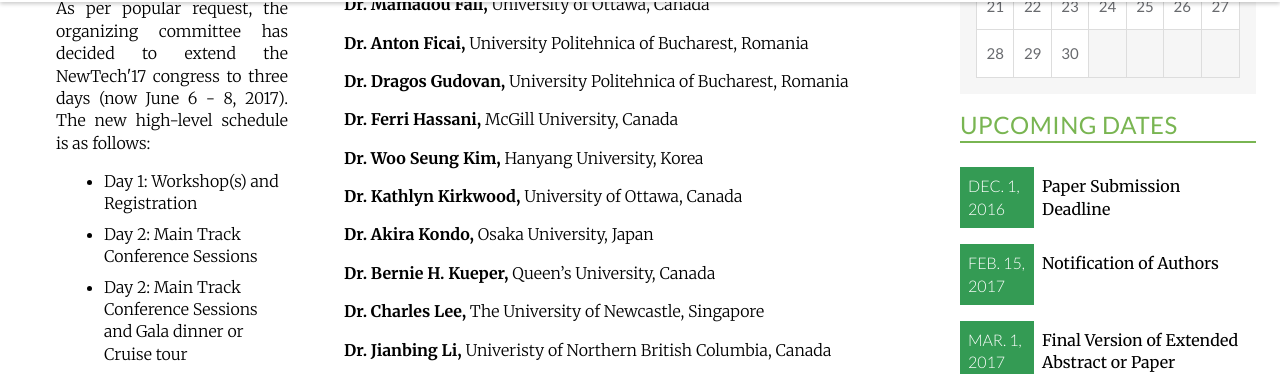
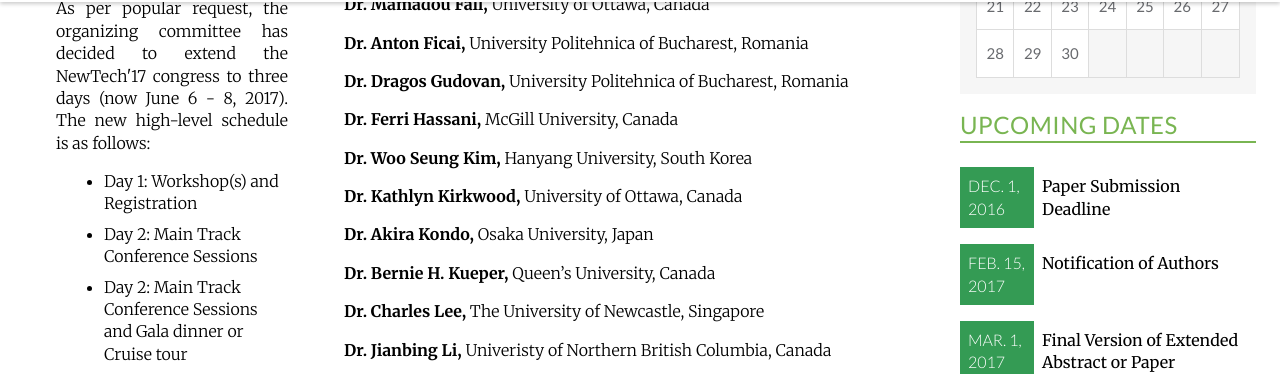
Before and after one commit to intaset/icepr, a Jekyll site: the page built from committee.html, in a window 1280 px wide and 900 px high, scrolled down 685 px. Shown: the part 112-486 px from the top of the window. Built offline with Jekyll 4.4.1, drawn with Linux system fonts in a browser that asks for light colours; nearby versions of some CDN libraries; Markdown is read by kramdown in place of the engine named in the settings; comment, search, counter and statistics services are not loaded.

Commit message:
updated sc country

```diff
--- a/committee.html
+++ b/committee.html
@@ -19,7 +19,7 @@ keyword: environment conference, biofuels conference, desalination conference, w
     <p class="body"><b>Dr. Anton Ficai, </b> University Politehnica of Bucharest, Romania</p>
     <p class="body"><b>Dr. Dragos Gudovan, </b> University Politehnica of Bucharest, Romania</p>
     <p class="body"><b>Dr. Ferri Hassani, </b> McGill University, Canada</p>
-    <p class="body"><b>Dr. Woo Seung Kim, </b> Hanyang University, Korea</p>
+    <p class="body"><b>Dr. Woo Seung Kim, </b> Hanyang University, South Korea</p>
     <p class="body"><b>Dr. Kathlyn Kirkwood, </b> University of Ottawa, Canada</p>
     <p class="body"><b>Dr. Akira Kondo, </b> Osaka University, Japan</p>
     <p class="body"><b>Dr. Bernie H. Kueper, </b> Queen’s University, Canada</p>
```
Also changed, not shown: 1 other file.
